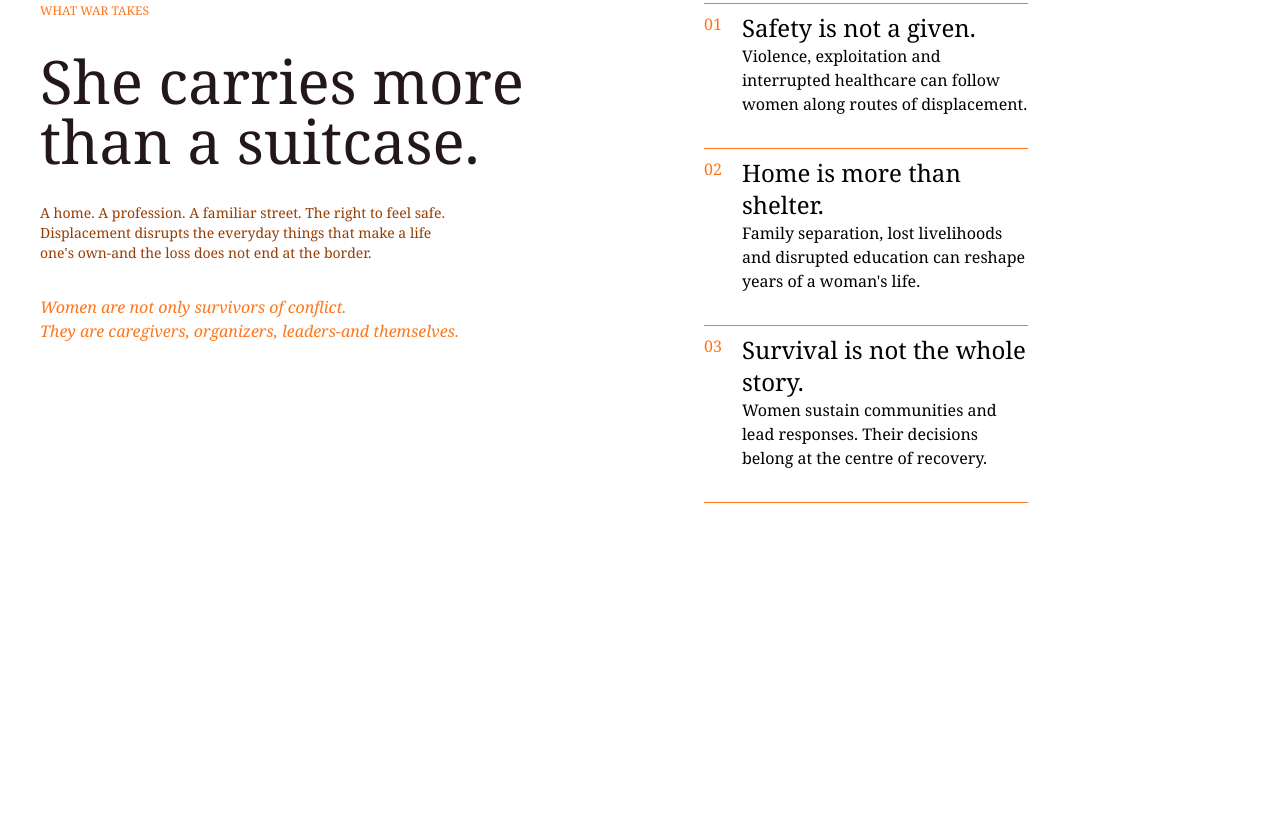
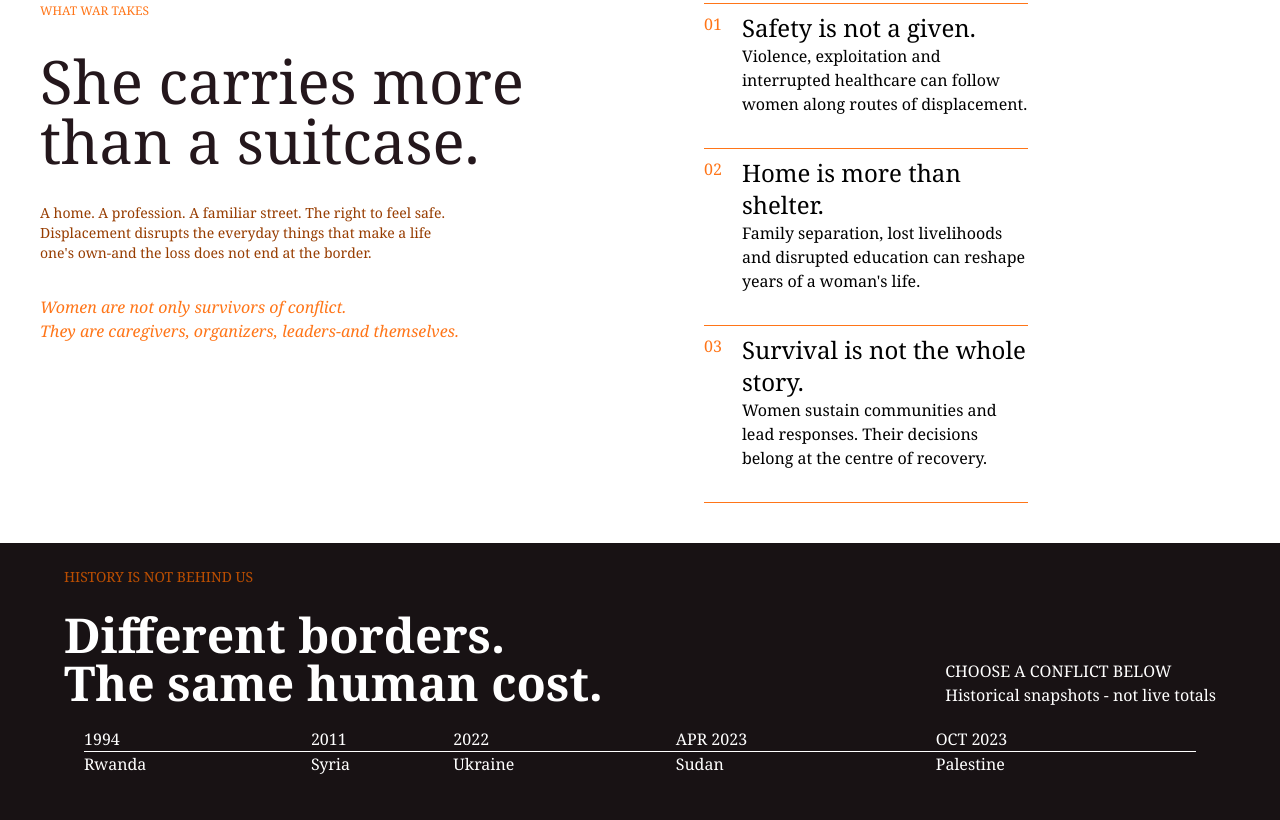
Before and after one commit to haribi-sarah/Sarah-Haribi-final-project-HTML-CSS, a website: page index.html in a window 1280 px wide. Shown: the part 885-1705 px from the top of the page. Before the commit the page ends 1428 px from the top, so only its background shows below. Drawn offline with Linux system fonts and the light colour scheme.

Commit message:
feat:added a table that shows the countries in tgird section

```diff
--- a/index.html
+++ b/index.html
@@ -71,6 +71,39 @@
                 </div>
             </div>
         </section>
+        <section class="bg-[#181214] text-white px-16 py-6">
+            <p class="text-amber-700 font-medium text-sm pb-6">HISTORY IS NOT BEHIND US</p>
+            <div class="flex justify-between items-baseline-last">
+                <div>
+                    <h1 class="font-semibold text-5xl">Different borders. </h1>
+                    <h1 class="font-semibold text-5xl">The same human cost.</h1>
+                </div>
+                <div>
+                    <p>CHOOSE A CONFLICT BELOW</p>
+                    <p>Historical snapshots - not live totals</p>
+                </div>
+            </div>
+            <div class="p-5">
+                <table class="table-auto w-full text-left min-w-max ">
+                <tbody>
+                    <tr class="border-b ">
+                    <td>1994</td>
+                    <td>2011</td>
+                    <td>2022</td>
+                    <td>APR 2023</td>
+                    <td>OCT 2023</td>
+                    </tr>
+                    <tr>
+                      <td>Rwanda</td>
+                      <td>Syria</td>
+                      <td>Ukraine</td>
+                      <td>Sudan</td>
+                      <td>Palestine</td>
+                    </tr>
+                </tbody>
+                </table>
+            </div>
+        </section>
     </main>
     <footer></footer>
 </body>
```
Also changed, not shown: public/css/output.css.
